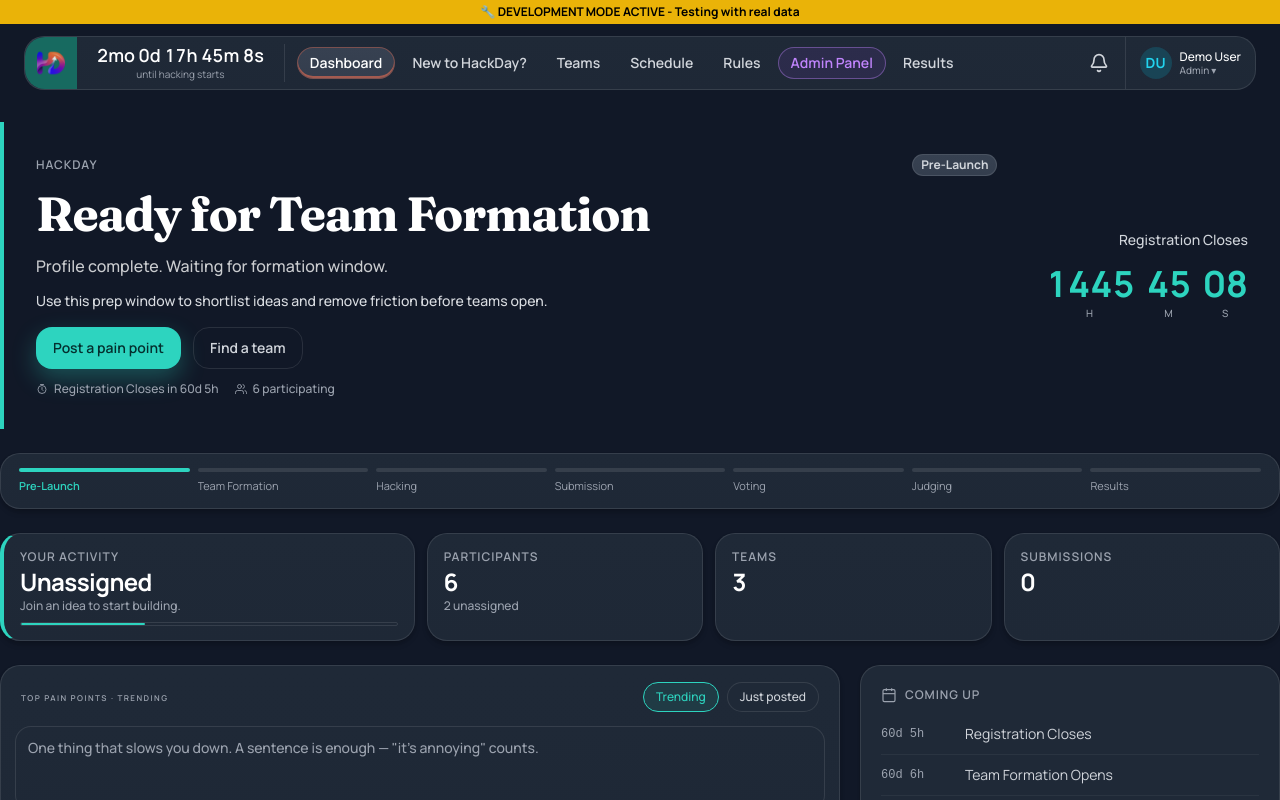
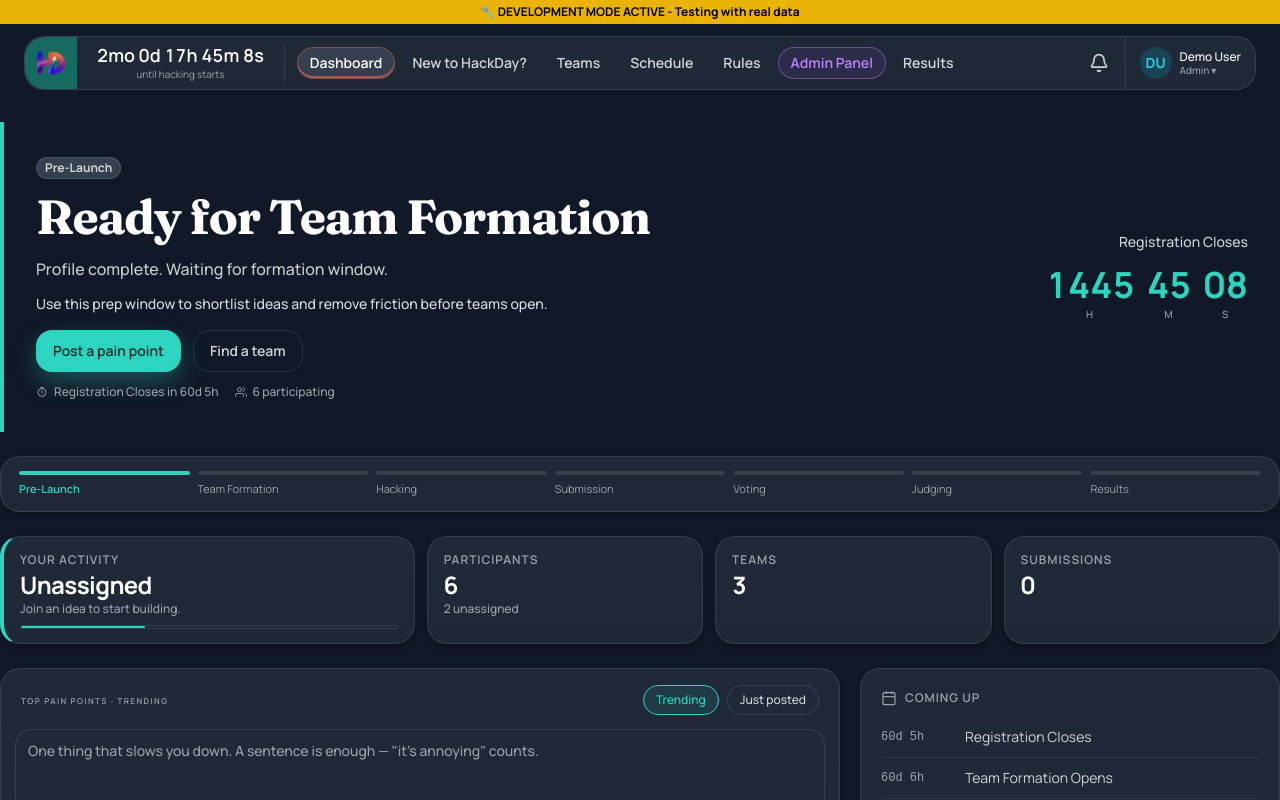
Before and after one commit to nickfine/hackcentral, a React (Vite) app in the folder forge-native/static/runtime-frontend/: page / in a window 1280 px wide. Shown: the top 800 px of the page. Built offline with nearby package versions, Linux system fonts and the light colour scheme.

Commit message:
fix(dashboard): fix Pre-Launch badge position and remove redundant HACKDAY label
- Badge now sits inline at the top of the hero copy panel
- Removed the event name label that preceded it on the same row

chore: bump APP_VERSION to 1.2.108

```diff
--- a/forge-native/static/runtime-frontend/src/components/Dashboard.jsx
+++ b/forge-native/static/runtime-frontend/src/components/Dashboard.jsx
@@ -1306,8 +1306,7 @@ function Dashboard({
               </>
             ) : null}
 
-            <div className="flex items-center justify-between gap-2" data-testid="dashboard-row1-meta">
-              <p className="dashboard-card-label">{eventMeta?.name || 'HackDay'}</p>
+            <div data-testid="dashboard-row1-meta">
               <Badge variant="default" size="sm">{PHASE_LABELS[eventPhase] || eventPhase}</Badge>
             </div>
 
--- a/forge-native/static/runtime-frontend/src/data/constants.js
+++ b/forge-native/static/runtime-frontend/src/data/constants.js
@@ -4,7 +4,7 @@
  */
 
 // Bump this when deploying to help bust Atlassian CDN cache (see LEARNINGS_CURSOR.md)
-export const APP_VERSION = '1.2.107';
+export const APP_VERSION = '1.2.108';
 
 // Demo event ID - shared with HD26AI for unified demo data
 export const DEMO_EVENT_ID = 'demo-event-2026';
```
